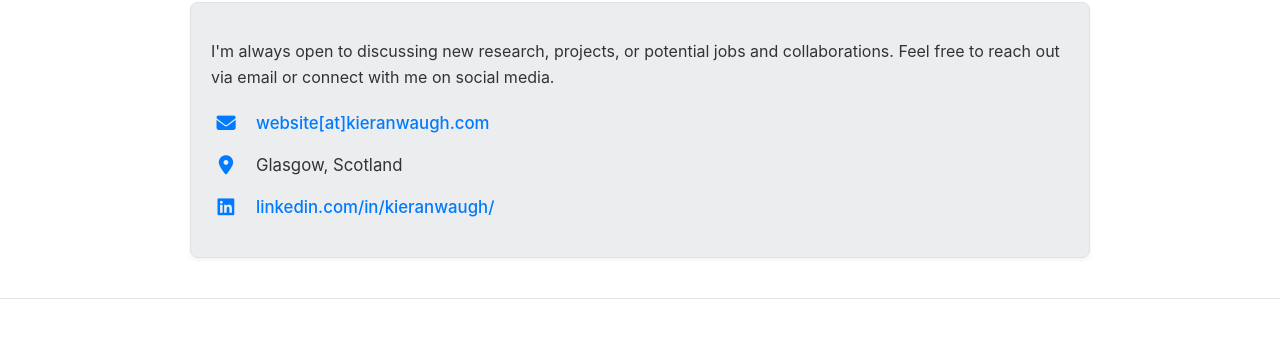
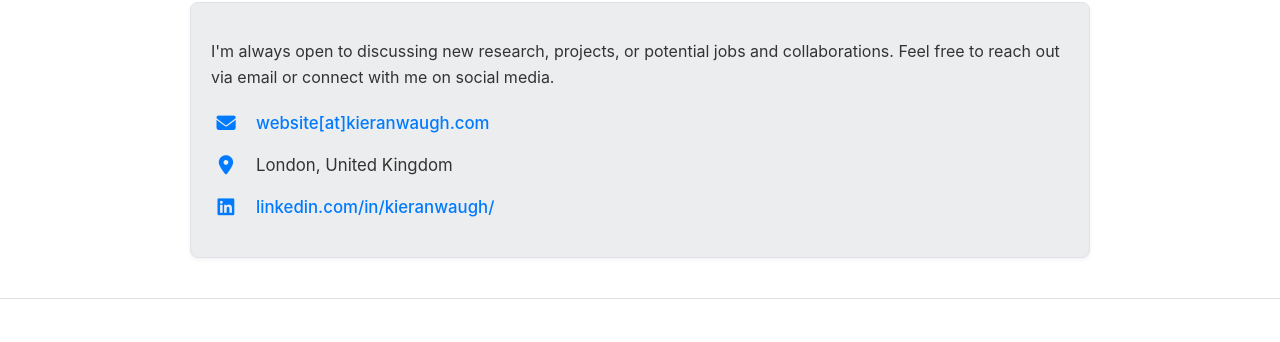
Before and after one commit to KieranWaugh/KieranWaugh.github.io, a Jekyll site: the page built from index.html, in a window 1280 px wide and 900 px high, scrolled down 3832 px. Shown: the part 452-794 px from the top of the window. Built offline with Jekyll 4.4.1, drawn with Linux system fonts in a browser that asks for light colours; some of the changed lines change nothing that is shown.

Commit message:
Update _config.yml (via Pages CMS)

```diff
--- a/_config.yml
+++ b/_config.yml
@@ -1,17 +1,11 @@
-# ------------------------------------------------------------------
-#  Site settings — edit these and every page picks up the change.
-#  (Restart `bundle exec jekyll serve` after editing this file.)
-# ------------------------------------------------------------------
 title: Kieran Waugh
 description: HCI Research Scientist | UX Research | PhD in HCI
-url: "https://kieranwaugh.com"
-baseurl: ""
-
+url: https://kieranwaugh.com
 author:
   name: Kieran Waugh
   subtitle: HCI Research Scientist | UX Research | PhD in HCI
   affiliation: University of Glasgow
-  location: Glasgow, Scotland
+  location: London, United Kingdom
   photo: /Uploads/Images/profile.jpeg
   cv: /Uploads/Files/Kieran_Waugh_CV.pdf
   email: website@kieranwaugh.com
@@ -20,8 +14,6 @@ author:
   linkedin: https://www.linkedin.com/in/kieranwaugh/
   linkedin_display: linkedin.com/in/kieranwaugh/
   scholar: https://scholar.google.com/citations?hl=en&user=nq62qrIAAAAJ
-
-# Navigation bar (top of every page)
 nav:
   - title: Bio
     url: /#about
@@ -33,27 +25,21 @@ nav:
     url: /#publications
   - title: Contact
     url: /#contact
-
 footer:
   license: Licensed under CC BY-NC-ND 4.0.
-
-# GoatCounter analytics. Loaded on pages with `analytics: true` in
-# their front matter, or on every page if `analytics_everywhere: true`.
 goatcounter: kieranwaugh
 analytics_everywhere: false
-
-# Keep quotes and apostrophes exactly as typed (no automatic curly quotes)
 kramdown:
-  smart_quotes: ["apos", "apos", "quot", "quot"]
-
-# Defaults so project pages don't need to repeat the layout
+  smart_quotes:
+    - apos
+    - apos
+    - quot
+    - quot
 defaults:
   - scope:
-      path: "Projects"
+      path: Projects
     values:
       layout: project
-
-# Files that should not be published
 exclude:
   - Gemfile
   - Gemfile.lock
```
